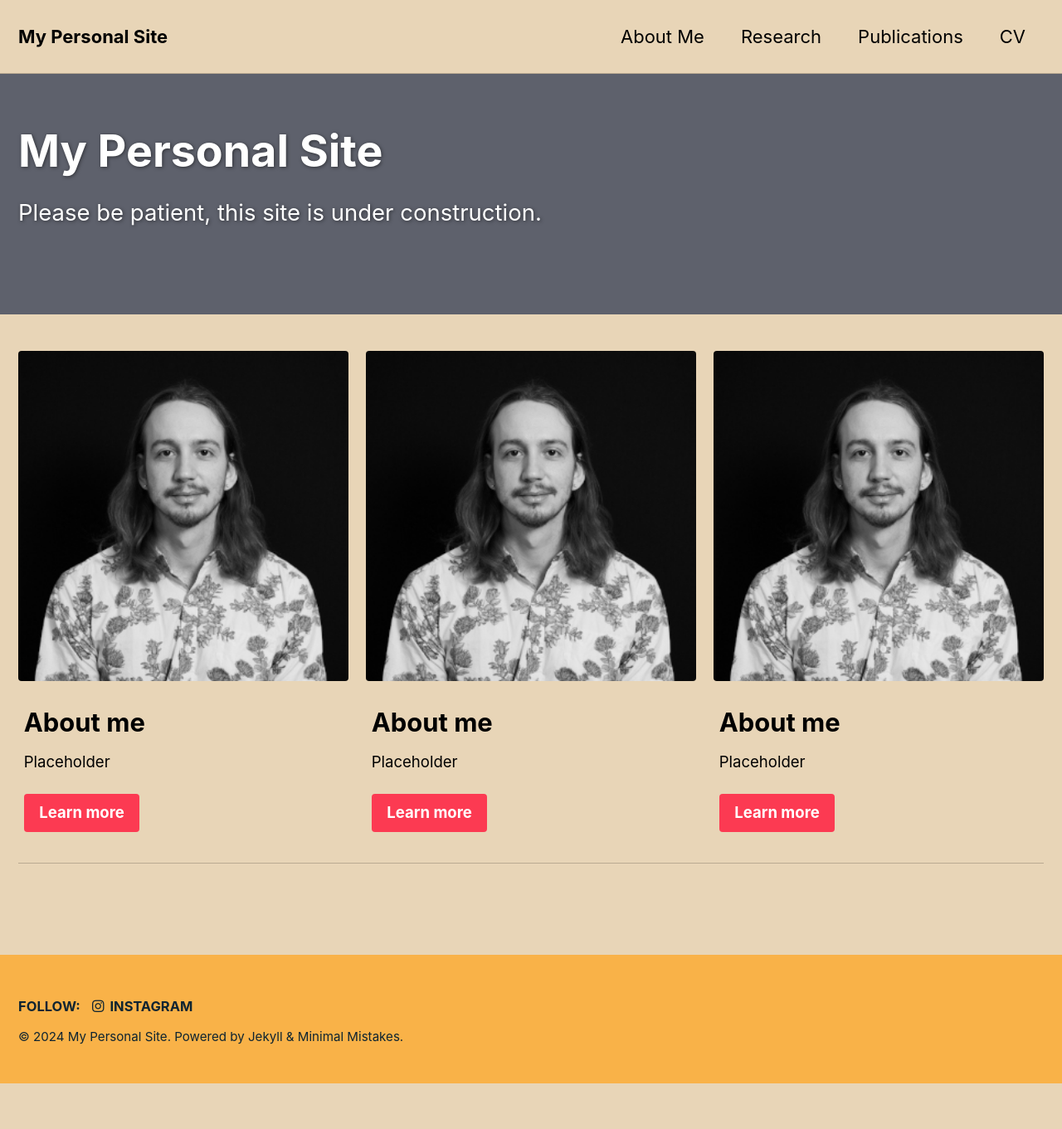
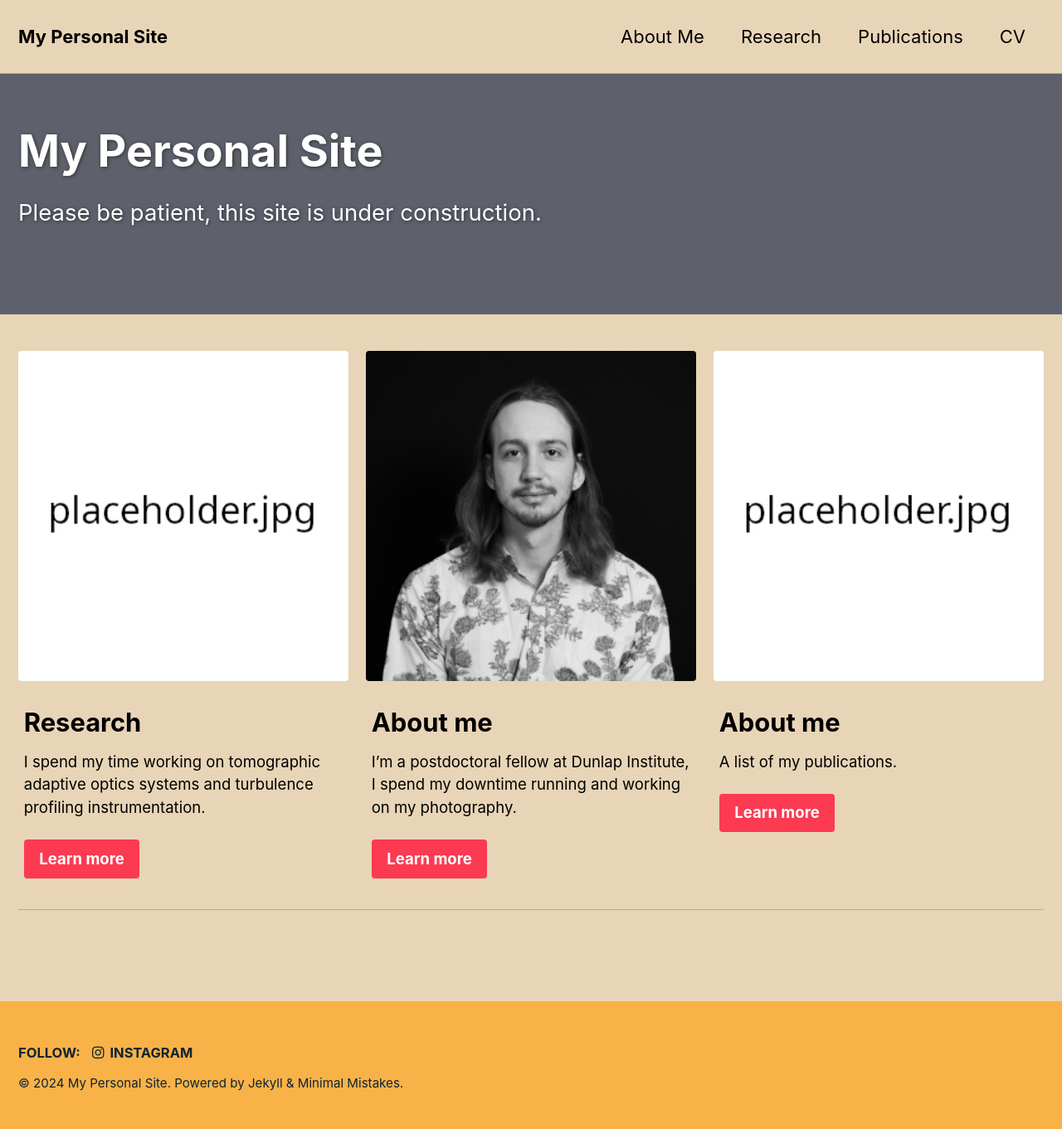
Before and after one commit to rdungee/rdungee.github.io, a Jekyll site: the page built from _pages/home.md, in a window 1280 px wide. Shown: the whole page at 83% size. Built offline with Jekyll 4.4.1, drawn with Linux system fonts in a browser that asks for light colours; cached includes are drawn as plain includes; before the commit the page ends 1306 px from its top, so only the background shows below that.

Commit message:
Make the homepage less jump-scary while I work on the site more

```diff
--- a/_pages/home.md
+++ b/_pages/home.md
@@ -7,25 +7,25 @@ header:
 excerpt: >
   Please be patient, this site is under construction.<br />
 feature_row:
-  - image_path: /assets/images/headshot_small.jpg
-    alt: "About me"
-    title: "About me"
-    excerpt: "Placeholder"
-    url: "/about/"
+  - image_path: /assets/images/placeholder.jpg
+    alt: "What I work on"
+    title: "Research"
+    excerpt: "I spend my time working on tomographic adaptive optics systems and turbulence profiling instrumentation."
+    url: "/research/"
     btn_class: "btn--primary"
     btn_label: "Learn more"
   - image_path: /assets/images/headshot_small.jpg
     alt: "About me"
     title: "About me"
-    excerpt: "Placeholder"
+    excerpt: "I'm a postdoctoral fellow at Dunlap Institute, I spend my downtime running and working on my photography."
     url: "/about/"
     btn_class: "btn--primary"
     btn_label: "Learn more"
-  - image_path: /assets/images/headshot_small.jpg
+  - image_path: /assets/images/placeholder.jpg
     alt: "About me"
     title: "About me"
-    excerpt: "Placeholder"
-    url: "/about/"
+    excerpt: "A list of my publications."
+    url: "/publications/"
     btn_class: "btn--primary"
     btn_label: "Learn more"
 ---
```
Also changed, not shown: assets/images/placeholder.jpg (added).
